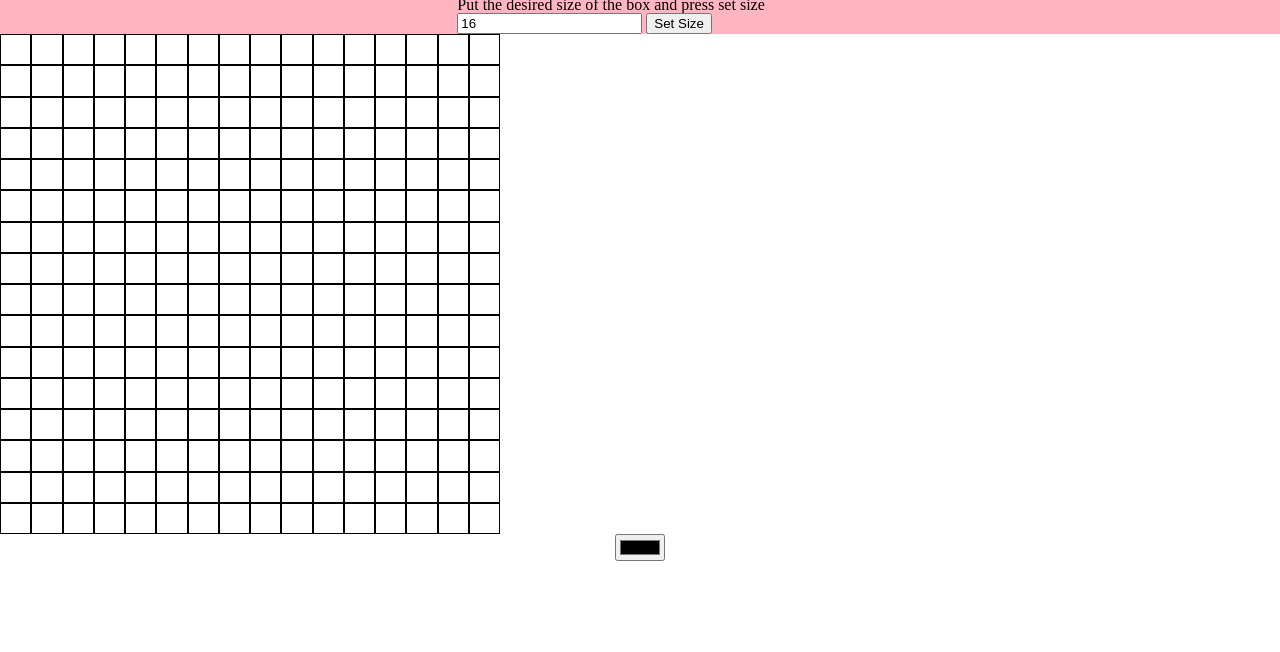
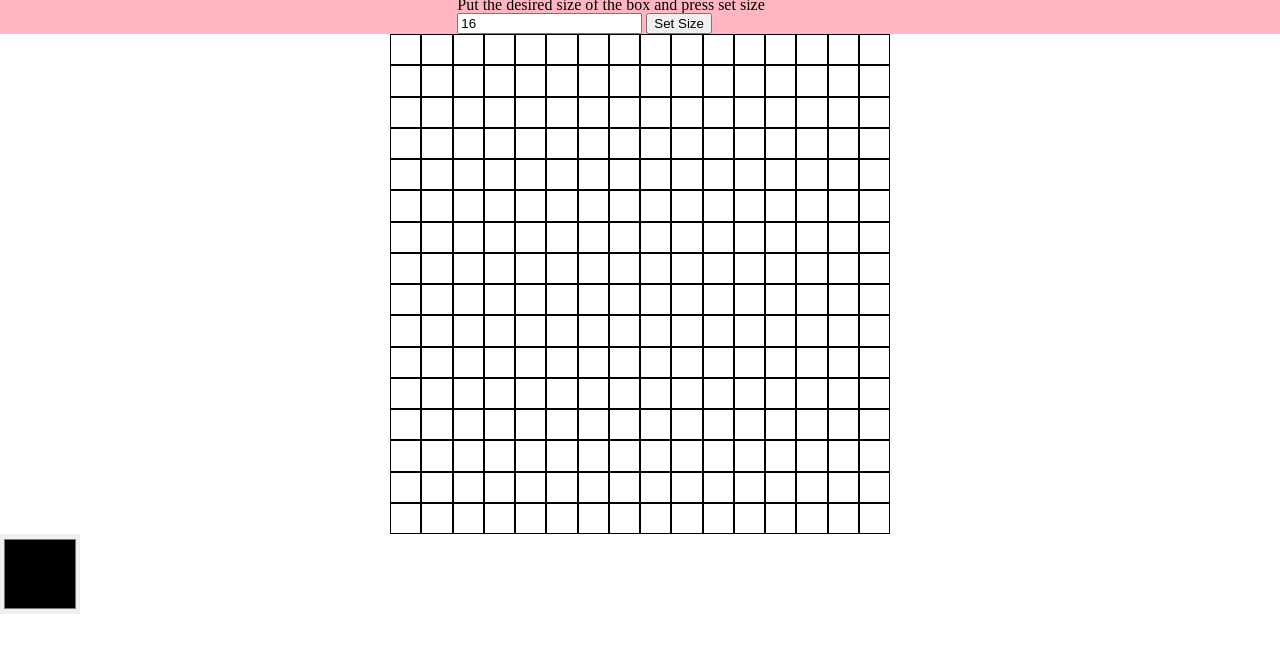
Before and after one commit to Kjrey2003/Etch-a-Sketch, a plain HTML site: page index.html in a window 1280 px wide. Shown: the part 72-724 px from the top of the page. Drawn offline with Linux system fonts and the light colour scheme.

Commit message:
centered grid and cleaned up the code a little bit

```diff
--- a/colorjoe/colorjoe.css
+++ /dev/null
@@ -1,207 +0,0 @@
-#rgbValue, #hslaValue {
-    float: right;
-}
-
-.cj-container {
-    overflow: auto;
-}
-
-#showPicker {
-    float: left;
-}
-
-.colorPicker {
-    background: #E8E6E0;
-    border: 1px solid #BBB;
-    -moz-border-radius: .3em;
-    border-radius: .3em;
-    margin: 1em;
-    display: inline-block;
-}
-
-.colorPicker .extras {
-    float: right;
-    margin: 0.5em;
-}
-
-.colorPicker .extras .currentColorContainer {
-    overflow: hidden;
-}
-
-.colorPicker .extras .currentColor {
-    float: right;
-    width: 65px;
-    height: 30px;
-    border: 1px solid #BBB;
-    -moz-border-radius: .3em;
-    border-radius: .3em;
-}
-
-.colorPicker .extras .colorFields {
-    margin-top: 0.5em;
-    margin-bottom: 0.5em;
-}
-
-.colorPicker .extras .color {
-    text-align: right;
-}
-
-.colorPicker .extras .colorFields input {
-    width: 40px;
-    margin-left: 0.5em;
-}
-
-.colorPicker .extras .hex {
-    float: right;
-}
-
-.colorPicker .extras .hex input {
-    width: 60px;
-}
-
-.colorPicker .twod {
-    float: left;
-    margin: 0.5em;
-}
-
-/* main dimensions */
-.colorPicker .twod, .colorPicker .twod .bg {
-    width: 240px;
-    height: 240px;
-}
-.colorPicker .oned, .colorPicker .oned .bg {
-    height: 240px;
-}
-.colorPicker .oned, .colorPicker .oned .bg, .colorPicker .oned .pointer .shape {
-    width: 20px;
-}
-
-.colorPicker .twod .bg {
-    position: absolute;
-
-    /* These seem to cause issues in some browsers, careful!
-    border: 1px solid #BBB;
-    -moz-border-radius: .3em;
-    border-radius: .3em;
-    */
-}
-.colorPicker .twod .pointer {
-    position: relative;
-    z-index: 2;
-    width: 8px;
-}
-.colorPicker .twod .pointer .shape {
-    position: absolute;
-}
-.colorPicker .twod .pointer .shape1 {
-    -webkit-transform: translate(-50%, -50%);
-    -ms-transform: translate(-50%, -50%);
-    transform: translate(-50%, -50%);
-    width: 10px;
-    height: 10px;
-    border: 2px solid black;
-    -moz-border-radius: 5px;
-    border-radius: 5px;
-}
-.colorPicker .twod .pointer .shape2 {
-    -webkit-transform: translate(-50%, -50%);
-    -ms-transform: translate(-50%, -50%);
-    transform: translate(-50%, -50%);
-    width: 8px;
-    height: 8px;
-    border: 2px solid white;
-    -moz-border-radius: 4px;
-    border-radius: 4px;
-}
-
-.colorPicker .oned {
-    float: left;
-    margin: 0.5em;
-}
-
-.colorPicker .oned .bg {
-    border: 1px solid #BBB;
-    /*
-    -moz-border-radius: .3em;
-    border-radius: .3em;
-    */
-}
-.colorPicker .oned .pointer {
-    position: relative;
-    z-index: 2;
-}
-.colorPicker .oned .pointer .shape {
-    position: absolute;
-    margin-left: -1px;
-    margin-top: -4px;
-    height: 5px;
-    border: 2px solid black;
-    -moz-border-radius: 5px;
-    border-radius: 5px;
-}
-/* gradients, tweak as needed based on which browsers you want to support */
-.colorPicker .oned .bg {
-    background: -moz-linear-gradient(top,  #ff0000 0%, #ffff00 17%, #00ff00 33%, #00ffff 50%, #0000ff 66%, #ff00ff 83%, #ff0000 100%);
-    background: -webkit-gradient(linear, left top, left bottom, color-stop(0%,#ff0000), color-stop(17%,#ffff00), color-stop(33%,#00ff00), color-stop(50%,#00ffff), color-stop(66%,#0000ff), color-stop(83%,#ff00ff), color-stop(100%,#ff0000));
-    background: -webkit-linear-gradient(top,  #ff0000 0%,#ffff00 17%,#00ff00 33%,#00ffff 50%,#0000ff 66%,#ff00ff 83%,#ff0000 100%);
-    background: -o-linear-gradient(top,  #ff0000 0%,#ffff00 17%,#00ff00 33%,#00ffff 50%,#0000ff 66%,#ff00ff 83%,#ff0000 100%);
-    background: linear-gradient(to bottom,  #ff0000 0%,#ffff00 17%,#00ff00 33%,#00ffff 50%,#0000ff 66%,#ff00ff 83%,#ff0000 100%);
-}
-
-.colorPicker .twod .bg1 {
-    z-index: 0;
-    background: -moz-linear-gradient(left,  rgba(255,255,255,1) 0%, rgba(255,255,255,0) 100%);
-    background: -webkit-gradient(linear, left top, right top, color-stop(0%,rgba(255,255,255,1)), color-stop(100%,rgba(255,255,255,0)));
-    background: -webkit-linear-gradient(left,  rgba(255,255,255,1) 0%,rgba(255,255,255,0) 100%);
-    background: -o-linear-gradient(left,  rgba(255,255,255,1) 0%,rgba(255,255,255,0) 100%);
-    background: linear-gradient(to right,  rgba(255,255,255,1) 0%,rgba(255,255,255,0) 100%);
-}
-.colorPicker .twod .bg2 {
-    z-index: 1;
-    background: -moz-linear-gradient(top,  rgba(0,0,0,0) 0%, rgba(0,0,0,1) 100%);
-    background: -webkit-gradient(linear, left top, left bottom, color-stop(0%,rgba(0,0,0,0)), color-stop(100%,rgba(0,0,0,1)));
-    background: -webkit-linear-gradient(top,  rgba(0,0,0,0) 0%,rgba(0,0,0,1) 100%);
-    background: -o-linear-gradient(top,  rgba(0,0,0,0) 0%,rgba(0,0,0,1) 100%);
-    background: linear-gradient(to bottom,  rgba(0,0,0,0) 0%,rgba(0,0,0,1) 100%);
-}
-
-#hslPicker .twod .bg1 {
-    background: -moz-linear-gradient(left,  #ff0000 0%, #ffff00 17%, #00ff00 33%, #00ffff 50%, #0000ff 66%, #ff00ff 83%, #ff0000 100%);
-    background: -webkit-gradient(linear, left top, right top, color-stop(0%,#ff0000), color-stop(17%,#ffff00), color-stop(33%,#00ff00), color-stop(50%,#00ffff), color-stop(66%,#0000ff), color-stop(83%,#ff00ff), color-stop(100%,#ff0000));
-    background: -webkit-linear-gradient(left, #ff0000 0%,#ffff00 17%,#00ff00 33%,#00ffff 50%,#0000ff 66%,#ff00ff 83%,#ff0000 100%);
-    background: -o-linear-gradient(left, #ff0000 0%,#ffff00 17%,#00ff00 33%,#00ffff 50%,#0000ff 66%,#ff00ff 83%,#ff0000 100%);
-    background: linear-gradient(to right, #ff0000 0%,#ffff00 17%,#00ff00 33%,#00ffff 50%,#0000ff 66%,#ff00ff 83%,#ff0000 100%);
-}
-
-#hslPicker .twod .bg2 {
-    background: -moz-linear-gradient(top,  rgba(0,0,0,0) 0%, rgba(127,127,127,1) 100%);
-    background: -webkit-gradient(linear, left top, left bottom, color-stop(0%,rgba(0,0,0,0)), color-stop(100%,rgba(127,127,127,1)));
-    background: -webkit-linear-gradient(top,  rgba(0,0,0,0) 0%,rgba(127,127,127,1) 100%);
-    background: -o-linear-gradient(top,  rgba(0,0,0,0) 0%,rgba(127,127,127,1) 100%);
-    background: linear-gradient(to bottom,  rgba(0,0,0,0) 0%,rgba(127,127,127,1) 100%);
-}
-
-#hslPicker .oned .bg {
-    z-index: 1;
-    background: -moz-linear-gradient(top, rgba(255,255,255,1) 0%, rgba(0,0,0,0) 50%, rgba(0,0,0,1) 100%);
-    background: -webkit-gradient(linear, left top, left bottom, color-stop(0%,rgba(255,255,255,1)), color-stop(50%,rgba(0,0,0,0)), color-stop(100%,rgba(0,0,0,1)));
-    background: -webkit-linear-gradient(top,  rgba(255,255,255,1) 0%,rgba(0,0,0,0),rgba(0,0,0,1) 100%);
-    background: -o-linear-gradient(top,  rgba(255,255,255,1) 0%,rgba(0,0,0,0) 50%,rgba(0,0,0,1) 100%);
-    background: linear-gradient(to bottom,  rgba(255,255,255,1) 0%,rgba(0,0,0,0) 50%,rgba(0,0,0,1) 100%);
-}
-
-#hslPicker .extras {
-    width: 100px;
-}
-
-#hslPicker .oned.alpha {
-    margin: 0;
-}
-
-#hslPicker .oned.alpha .bg {
-    background: -moz-linear-gradient(top, rgba(255,255,255,1) 0%, rgba(0,0,0,1) 100%); /* FF3.6+ */
-    background: -webkit-gradient(linear, left top, left bottom, color-stop(0%,rgba(255,255,255,1)), color-stop(100%,rgba(0,0,0,1))); /* Chrome,Safari4+ */
-    background: -webkit-linear-gradient(top, rgba(255,255,255,1) 0%,rgba(0,0,0,1) 100%); /* Chrome10+,Safari5.1+ */
-    background: -o-linear-gradient(top, rgba(255,255,255,1) 0%,rgba(0,0,0,1) 100%); /* Opera 11.10+ */
-    background: linear-gradient(to bottom, rgba(255,255,255,1) 0%,rgba(0,0,0,1) 100%); /* W3C */
-}
--- a/index.html
+++ b/index.html
@@ -4,37 +4,33 @@
     <meta charset="UTF-8">
     <meta http-equiv="X-UA-Compatible" content="IE=edge">
     <meta name="viewport" content="width=device-width, initial-scale=1.0">
-    <title>Document</title>
+    <title>Etch-a-Sketch</title>
     <link rel ="stylesheet" href="style.css">
     <link rel="stylesheet" href="reset.css">
-    <link rel="stylesheet" href="colorjoe/colorjoe.css">
+
 
 
 </head>
 <body>
   <div class="flex-container">
-    <div class="title"></div>
     <div class="content">
-
        <div class="button">
             <h1 style="text-align: center; font-size: xxx-large">ETCH A SKETCH</h1>
             <button onclick="window.location.reload()" id="Reset">Reset</button>
             <div>
                <p id="instructions">Put the desired size of the box and press set size</p> <input type="text" placeholder="Size of Board" value="16" id="userSize">
-                    <button onclick="   putStuff(document.getElementById('userSize').value)">Set Size</button>
-                    <script>
-
-                    </script>
+                <button style="align-items: center" onclick=" putStuff(document.getElementById('userSize').value)">Set Size</button>
              </div>
           </div>
        </div>
      </div>
     </div>
 
+    <div class="padwrapper">
        <div class="pad" mouseover=""></div>
+    </div>
 
-
-    <div style="text-align: center">
+    <div class="colorWrap" style="text-align: center">
         <input type="color" id="color">
     </div>
 
@@ -43,7 +39,6 @@
 
 
   <script src="stuff.js"></script>
-  <script>src="colorjoe/colorjoe.min.jss"</script>
   </body>
 
 
--- a/stuff.js
+++ b/stuff.js
@@ -1,7 +1,5 @@
-
 const instruct = document.getElementById("instructions");
 var old = instruct.innerHTML;
-
 
 let square = document.createElement('div');
  function putStuff(size){
@@ -9,7 +7,6 @@ let square = document.createElement('div');
         document.getElementById('instructions').innerHTML = "Oops! The box cannot be bigger than 80, please reset and enter another number";
         return;
     }
-
 let board = document.querySelector(".pad");
  let squares = board.querySelectorAll("div");
  squares.forEach((div) => div.remove());
--- a/style.css
+++ b/style.css
@@ -1,3 +1,10 @@
+html body{
+    padding: 0;
+    margin: 0;
+    display: grid;
+}
+
+
 .button{
     display: grid;
     justify-content: center;
@@ -8,14 +15,15 @@
     width: 500px;
     height: 500px;
     display: grid;
+}
+.padwrapper{
+
+        display: flex;
+        justify-content: center;
+        align-items: center;
 
 
 
-
-}
-
-.pad.hover{
-    color: black;
 }
 
 #color_canvas{
@@ -23,3 +31,16 @@
     justify-items: right;
    left: 100px;
 }
+
+input[type="color"] {
+    -webkit-appearance: none;
+   width: 80px;
+    height: 80px;
+    border: none;
+
+  }
+ .colorWrap{
+    display: flex;
+    position: relative;
+    padding-bottom: 500px;
+ }
```
Also changed, not shown: colorjoe/colorjoe.min.js (deleted), 1 other file. Lines whose indentation alone changed are shown as unchanged.
